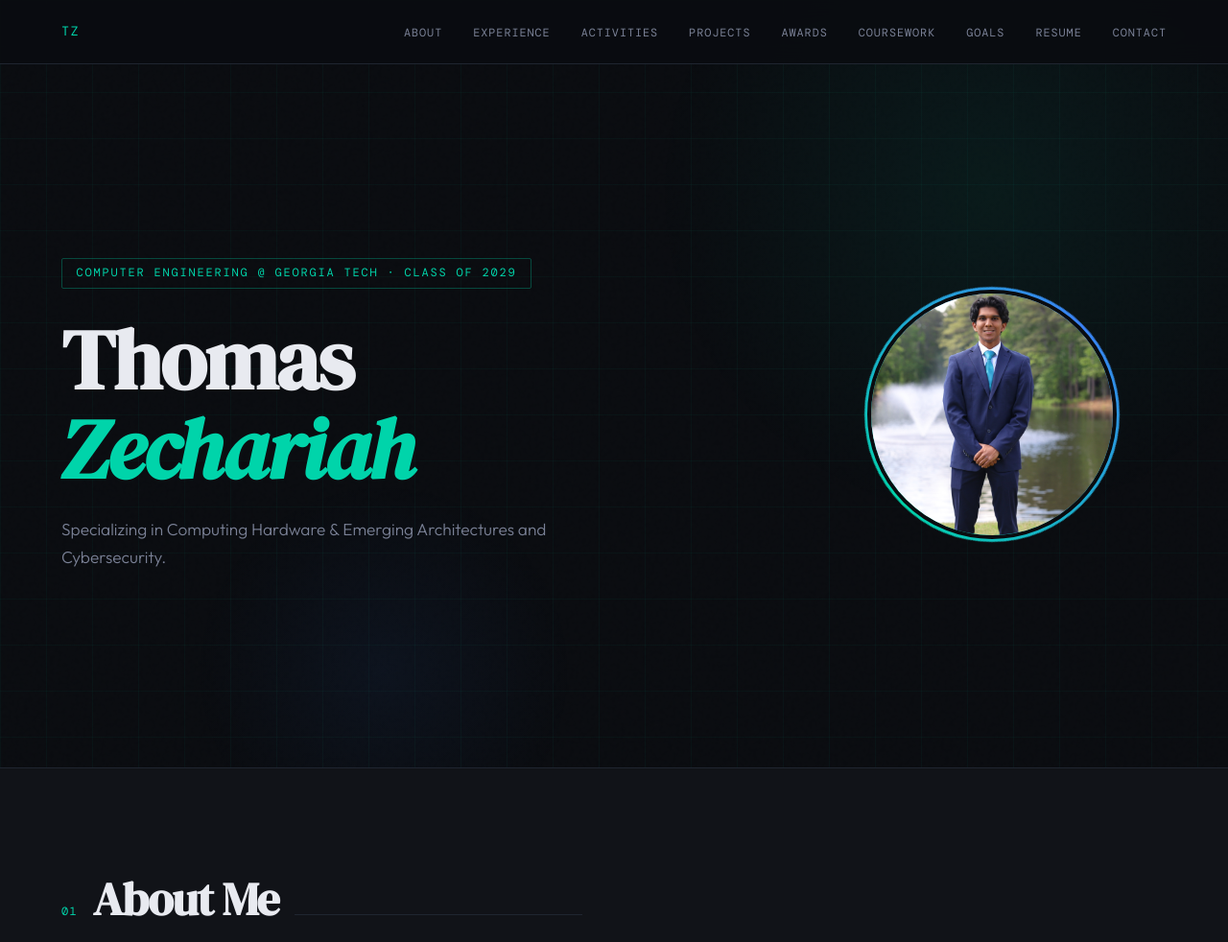
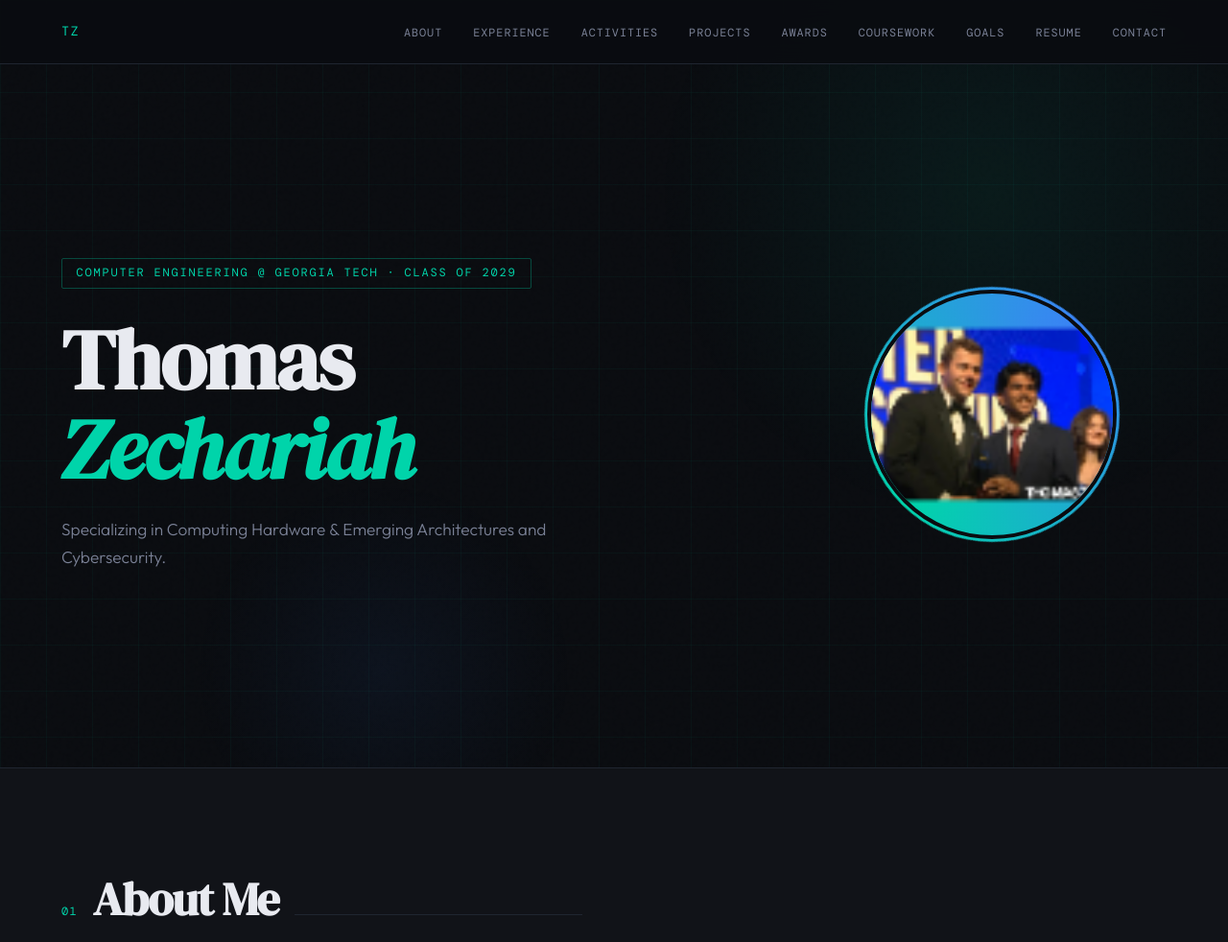
Before and after one commit to ThomasZechariah/ThomasZechariah.github.io, a plain HTML site: page index.html in a window 1280 px wide. Shown: the top 982 px of the page at 96% size. Drawn offline with nearby package versions, Linux system fonts and the light colour scheme; a web font is replaced by a local one.

Commit message:
Update index.html

```diff
--- a/index.html
+++ b/index.html
@@ -248,7 +248,7 @@
         <p class="hero-sub">Specializing in Computing Hardware &amp; Emerging Architectures and Cybersecurity.</p>
       </div>
       <div class="hero-photo-wrap">
-        <img src="images/formal.jpg" alt="Thomas Zechariah" class="hero-photo" />
+        <img src="image.png" alt="Thomas Zechariah" class="hero-photo" />
       </div>
     </div>
   </section>
```
